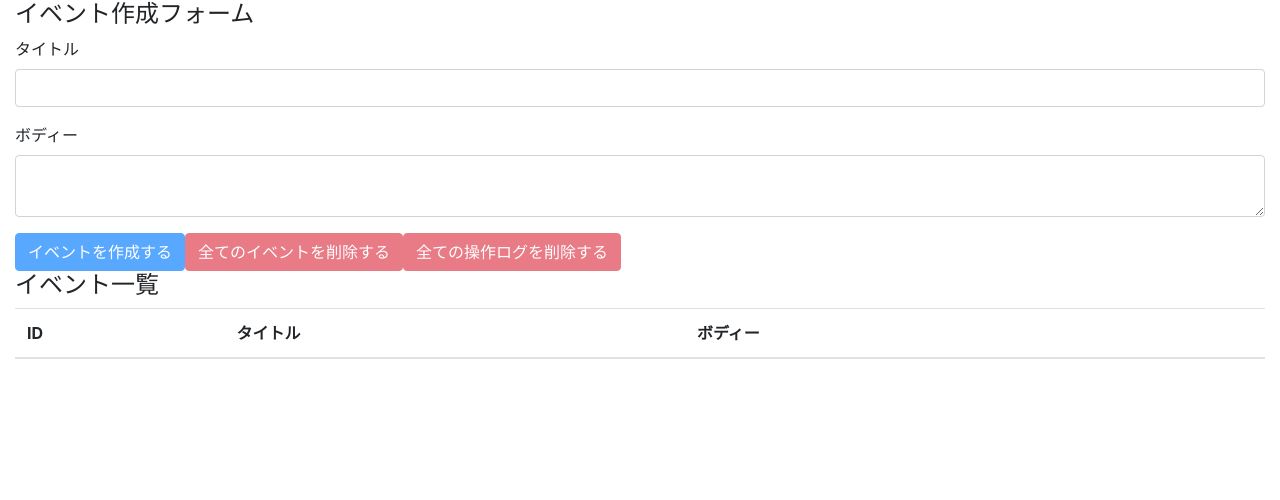
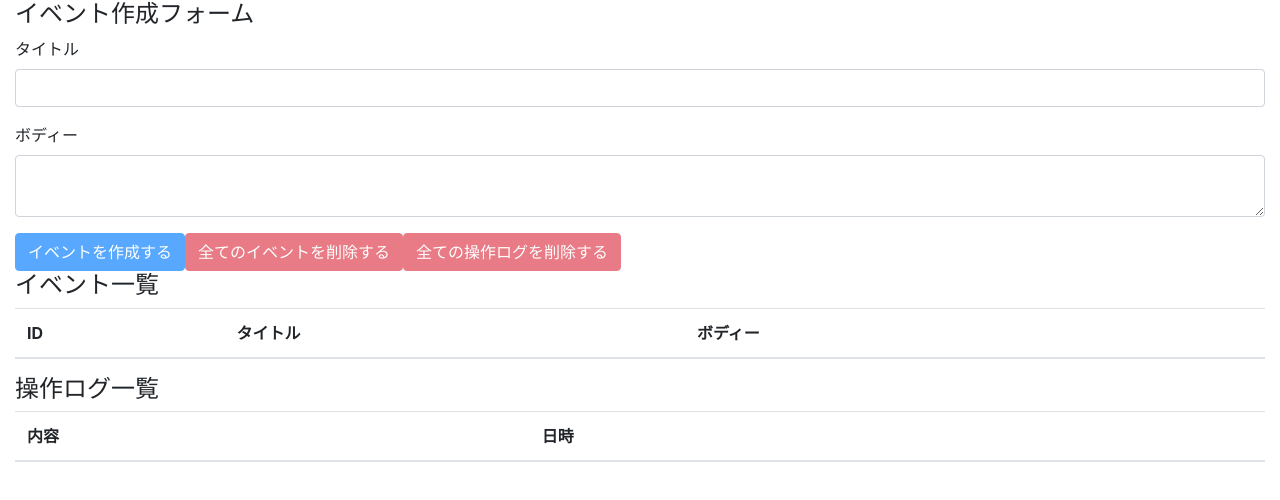
Before and after one commit to mczk9402/react-hooks-101, a React (Create React App) app: page / in a window 1280 px wide. Shown: the top 500 px of the page. Built offline with nearby package versions, Linux system fonts and the light colour scheme.

Commit message:
✨ display all operation logs

```diff
--- a/src/components/App.js
+++ b/src/components/App.js
@@ -6,6 +6,7 @@
 import Events from "./Events";
 import AppContext from "../contexts/AppContext";
 import reducer from "../reducers";
+import OperationLogs from "./OperationLogs";
 
 const App = () => {
   const initialState = {
@@ -19,6 +20,7 @@
       <div className="container-fluid">
         <EventForm />
         <Events />
+        <OperationLogs />
       </div>
     </AppContext.Provider>
   );
--- /dev/null
+++ b/src/components/OperationLog.js
@@ -0,0 +1,12 @@
+import React from "react";
+
+const OperationLog = ({ operationLog }) => {
+  return (
+    <tr>
+      <td>{operationLog.description}</td>
+      <td>{operationLog.operatedAt}</td>
+    </tr>
+  );
+};
+
+export default OperationLog;
--- /dev/null
+++ b/src/components/OperationLogs.js
@@ -0,0 +1,29 @@
+import React, { useContext } from "react";
+import AppContext from "../contexts/AppContext";
+import OperationLog from "./OperationLog";
+
+const OperationLogs = () => {
+  const { state } = useContext(AppContext);
+
+  return (
+    <>
+      <h4>操作ログ一覧</h4>
+      <table className="table table-hover">
+        <thead>
+          <tr>
+            <th>内容</th>
+            <th>日時</th>
+            <th></th>
+          </tr>
+        </thead>
+        <tbody>
+          {state.operationLogs.map((operationLog, index) => (
+            <OperationLog operationLog={operationLog} key={index} />
+          ))}
+        </tbody>
+      </table>
+    </>
+  );
+};
+
+export default OperationLogs;
```
